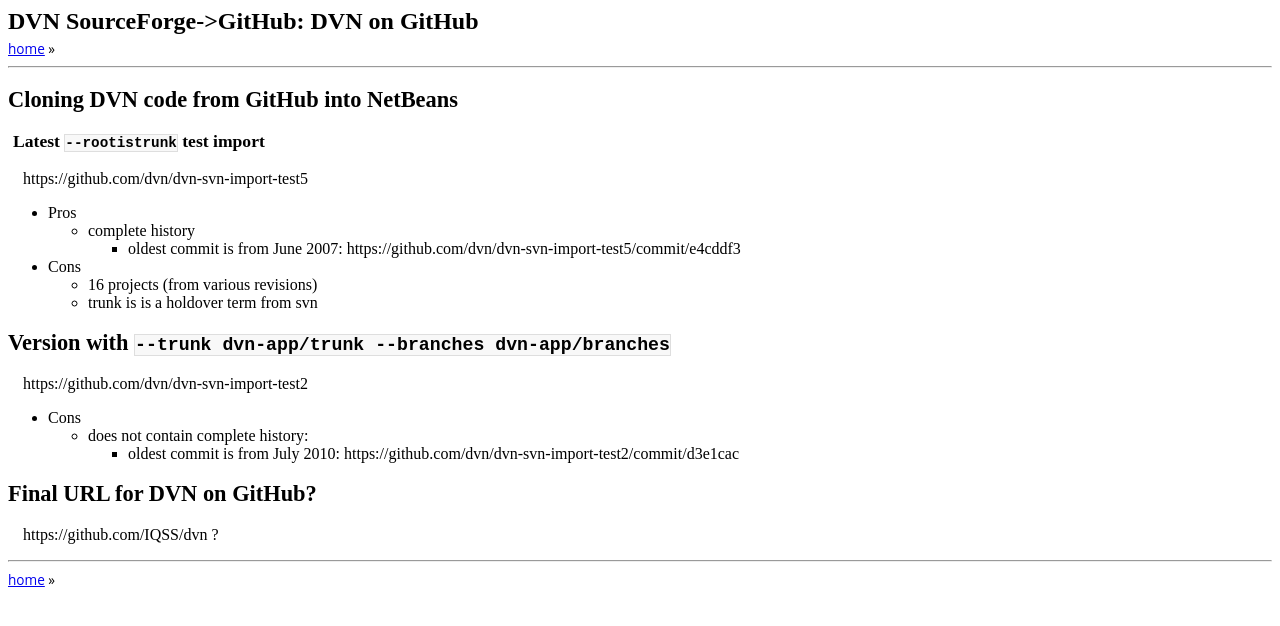
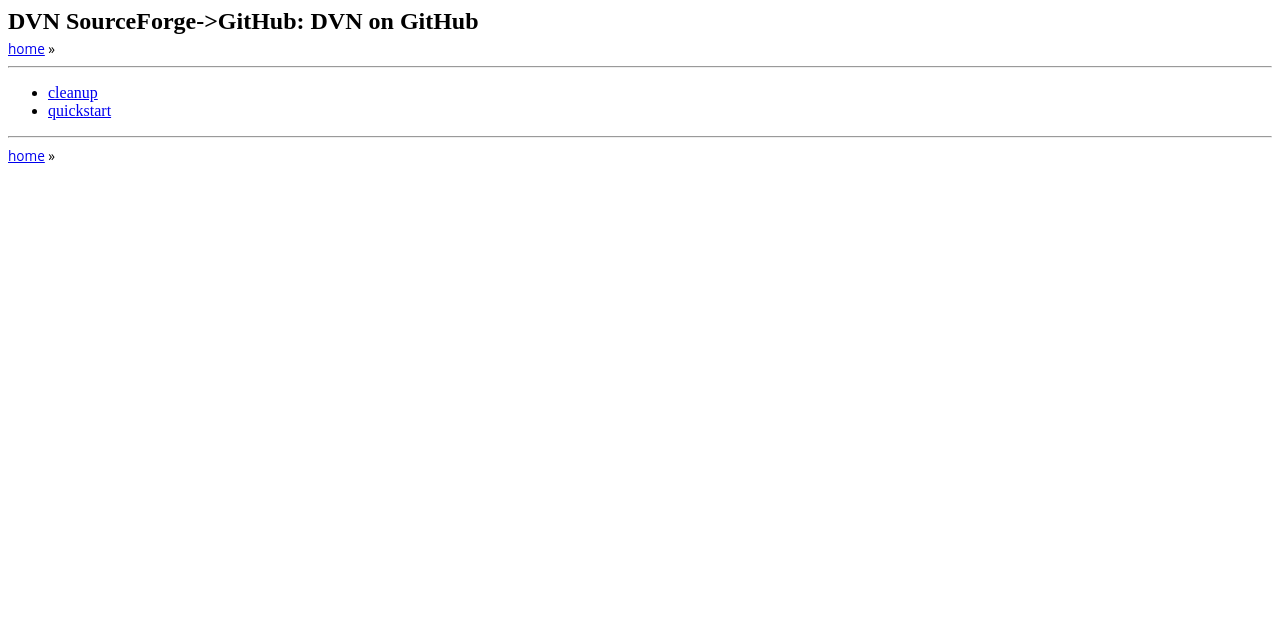
Before and after one commit to dvn/dvn-sourceforge2github, a Jekyll site: the page built from dvn-dev-on-github/index.md, in a window 1280 px wide. Shown: the top 626 px of the page. Built offline with Jekyll 4.4.1, drawn with Linux system fonts in a browser that asks for light colours; Markdown is read by kramdown in place of the engine named in the settings.

Commit message:
dvn-dev-on-github/quickstart

```diff
--- a/dvn-dev-on-github/index.md
+++ b/dvn-dev-on-github/index.md
@@ -2,27 +2,5 @@
 layout: default
 title: DVN on GitHub
 ---
-## Cloning DVN code from GitHub into NetBeans
-
-### Latest `--rootistrunk` test import
-
-https://github.com/dvn/dvn-svn-import-test5
-
-- Pros
-    - complete history
-        - oldest commit is from June 2007: https://github.com/dvn/dvn-svn-import-test5/commit/e4cddf3
-- Cons
-    - 16 projects (from various revisions)
-    - trunk is is a holdover term from svn
-
-## Version with `--trunk dvn-app/trunk --branches dvn-app/branches`
-
-https://github.com/dvn/dvn-svn-import-test2
-
-- Cons
-    - does not contain complete history:
-        - oldest commit is from July 2010: https://github.com/dvn/dvn-svn-import-test2/commit/d3e1cac
-
-## Final URL for DVN on GitHub?
-
-https://github.com/IQSS/dvn ?
+- [cleanup](cleanup)
+- [quickstart](quickstart])
```
Also changed, not shown: dvn-dev-on-github/cleanup/index.md (added, +28 -0 lines), dvn-dev-on-github/quickstart/index.md (added, +66 -0 lines), index.md (+1 -1 lines).
